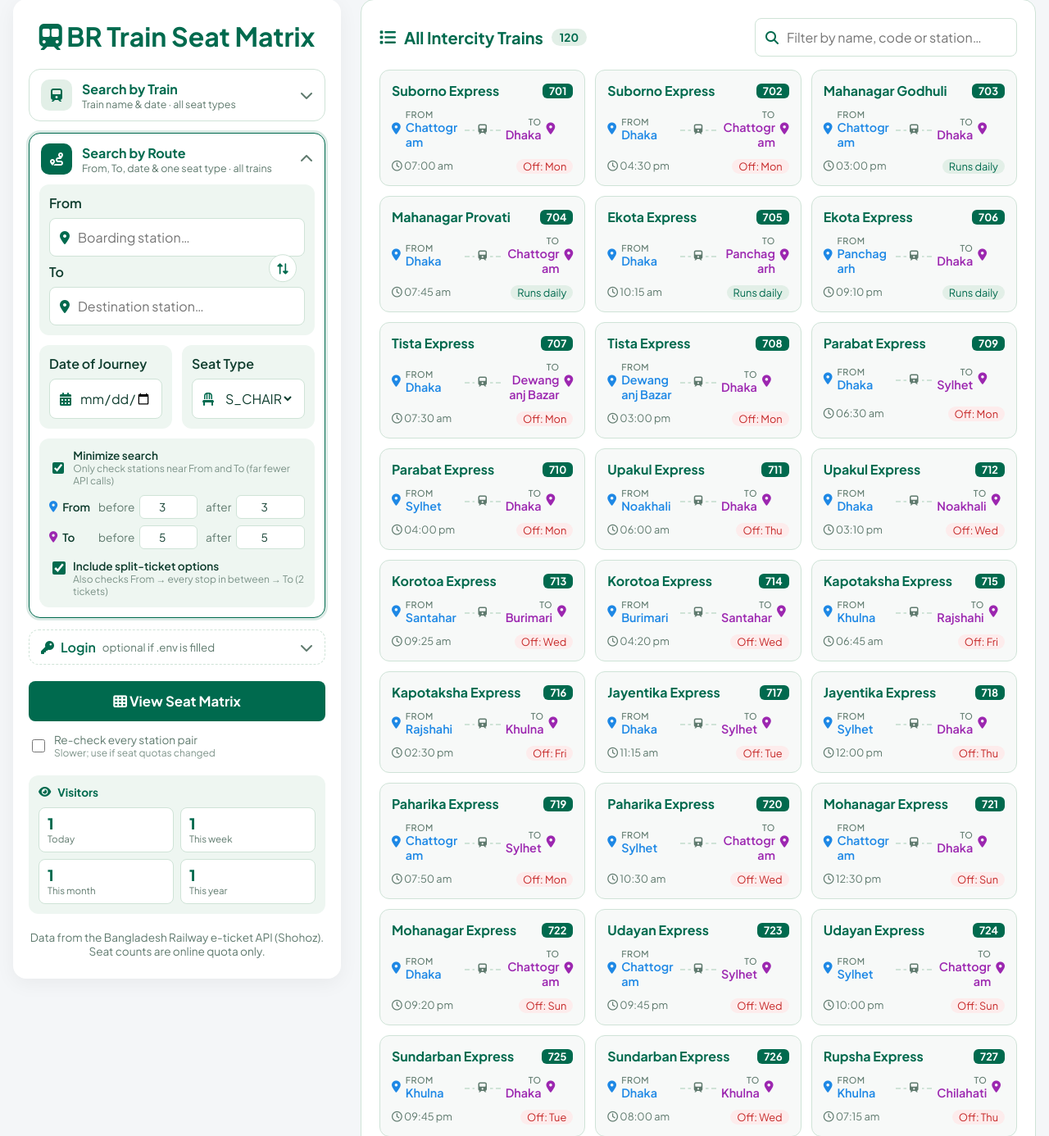
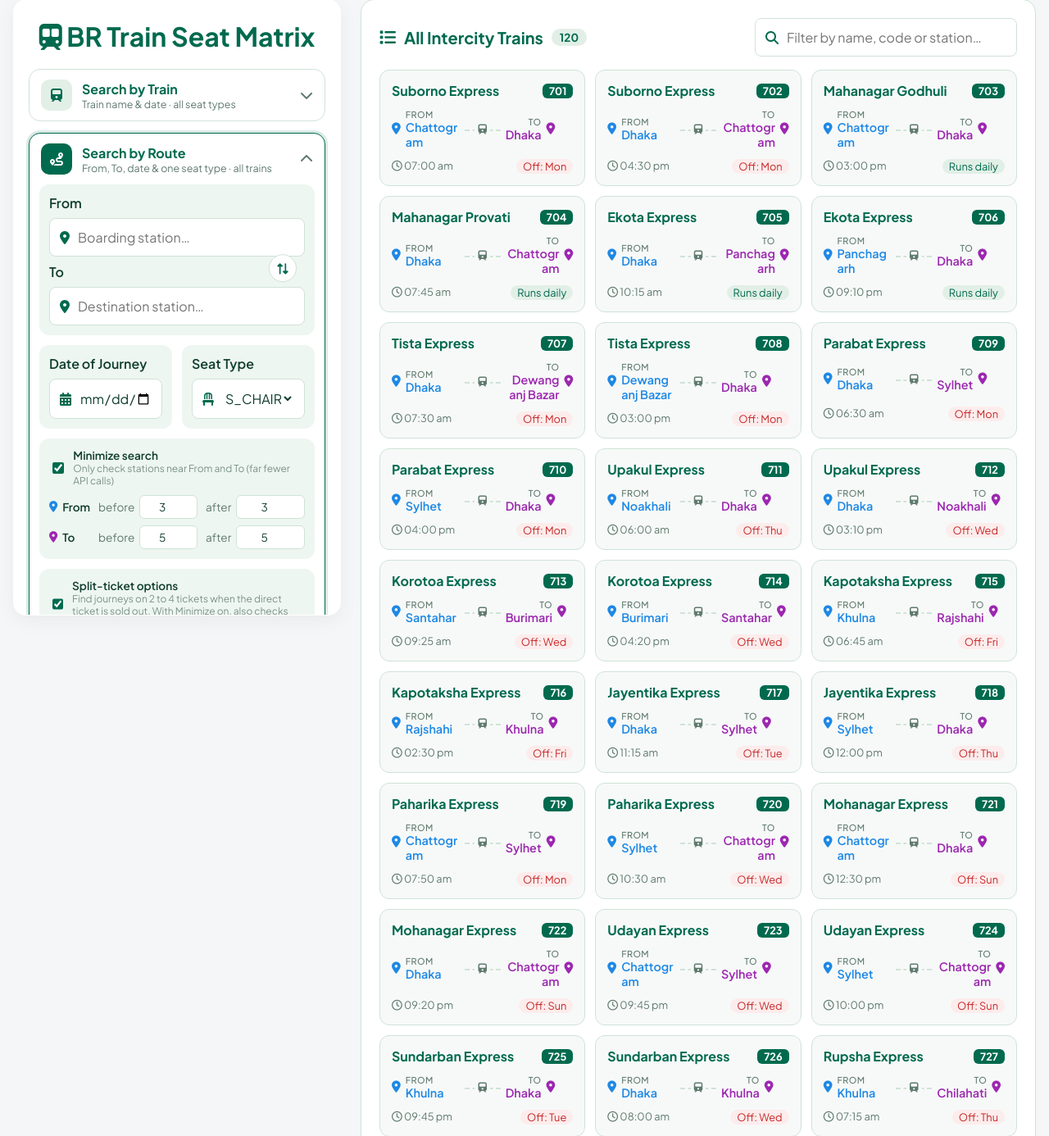
Before and after one commit to AsifAbu/BR_Seat, a Flask app: page / in a window 1280 px wide, after a click that opens the changed part. Shown: the part 25-1411 px from the top of the page at 82% size. Run offline with Flask 3, Linux system fonts and the light colour scheme.

Commit message:
Make split options independent of Minimize; scrollable search panel
- "Split-ticket options" is its own checkbox, no longer inside the
  Minimize box, so unticking Minimize doesn't hide it. Unticked, the split
  box is not shown; with Minimize on it also controls the extra split legs.
- Desktop search panel is capped to the window height and scrolls on its
  own, so its lower controls are reachable without scrolling the results.

```diff
--- a/app.py
+++ b/app.py
@@ -270,10 +270,10 @@ def route_search(form, creds, ctx):
         return render_template("index.html", error="Pick a date of journey.", **ctx)
 
     job_id, matrix_error = None, credentials_problem(creds)
-    window = parse_window(form)
+    window = parse_window(form)          # None when Minimize is off
+    show_splits = bool(form.get("split"))  # independent of Minimize
     query = {"from": src["label"], "to": dst["label"], "date": journey_date, "seat": seat,
-             # False only when a minimized search skipped the split legs
-             "minimized_split": window[4] if window else True}
+             "show_splits": show_splits}
     if not matrix_error:
         def render(job):
             trains, stats = job["result"]
@@ -288,7 +288,8 @@ def route_search(form, creds, ctx):
 
         full = bool(form.get("full"))
         try:
-            job_id = start_job(("route", login_id(creds), src["name"], dst["name"], journey_date, seat, full, window), 1,
+            job_id = start_job(("route", login_id(creds), src["name"], dst["name"], journey_date, seat, full, window,
+                                show_splits), 1,
                                lambda p, c: shohoz.search_route(src["name"], dst["name"], journey_date, seat,
                                                                 creds, p, full, c, window),
                                render)
--- a/static/style.css
+++ b/static/style.css
@@ -349,3 +349,15 @@ details.splits[open] { gap: 8px; }
 .split-group { margin: 6px 0 0; font-weight: 700; color: var(--ink); font-size: .9rem; }
 .split-group small { font-weight: 400; color: var(--muted); margin-left: 6px; }
 .split-note { margin: 4px 0 0; display: flex; gap: 6px; align-items: center; }
+.split-box { margin-top: 0; }
+
+/* Desktop: the search panel stays in view and scrolls on its own when it's
+   taller than the window, instead of hiding its lower half off-screen. */
+@media (min-width: 961px) {
+  .home .search, .has-result .search {
+    max-height: calc(100vh - 48px);
+    overflow-y: auto;
+    overscroll-behavior: contain;   /* scrolling the panel doesn't drag the page */
+    scrollbar-width: thin;
+  }
+}
--- a/templates/_train_cards.html
+++ b/templates/_train_cards.html
@@ -37,6 +37,7 @@
 
   <div class="tr-matrix">
     {% if t.matrix %}
+      {% if query.show_splits %}
       {% set n_splits = t.splits | sum(attribute='found') %}
       <details class="splits">
         <summary class="splits-title"><i class="fa-solid fa-code-branch"></i> Split options
@@ -62,12 +63,13 @@
           {% endfor %}
         {% endfor %}
         {% if not n_splits %}
-          <p class="meta">No journey on 2 to 4 tickets with seats on every leg{% if query.minimized_split == false %} (split legs weren't checked; tick "Include split-ticket options"){% endif %}.</p>
+          <p class="meta">No journey on 2 to 4 tickets with seats on every leg.</p>
         {% endif %}
         {% if t.minimized %}
           <p class="meta split-note"><i class="fa-solid fa-circle-info"></i> Minimize search is on, so most middle stations weren't checked. Turn it off to find every 3 to 4 ticket journey.</p>
         {% endif %}
       </details>
+      {% endif %}
       <p class="meta">
         <span class="pill seat"><i class="fa-solid fa-chair"></i> {{ query.seat }}</span>
         {{ t.matrix.total_seats }} seats across {{ t.matrix.stations|length }} stations ·
--- a/templates/index.html
+++ b/templates/index.html
@@ -109,11 +109,13 @@
               <span class="win-label"><i class="fa-solid fa-location-dot to"></i> To</span>
               <label>before <input type="number" name="tb" min="0" max="10" value="{{ window.tb }}"></label>
               <label>after <input type="number" name="ta" min="0" max="10" value="{{ window.ta }}"></label>
-              <label class="check split-check">
-                <input type="checkbox" name="split" {% if split_on %}checked{% endif %}>
-                <span>Include split-ticket options <small>Also checks From → every stop in between → To (2 tickets)</small></span>
-              </label>
             </div>
+          </div>
+          <div class="minimize split-box">
+            <label class="check">
+              <input type="checkbox" name="split" id="split" {% if split_on %}checked{% endif %}>
+              <span>Split-ticket options <small>Find journeys on 2 to 4 tickets when the direct ticket is sold out. With Minimize on, also checks From → every stop → To.</small></span>
+            </label>
           </div>
         </div>
       </details>
```
